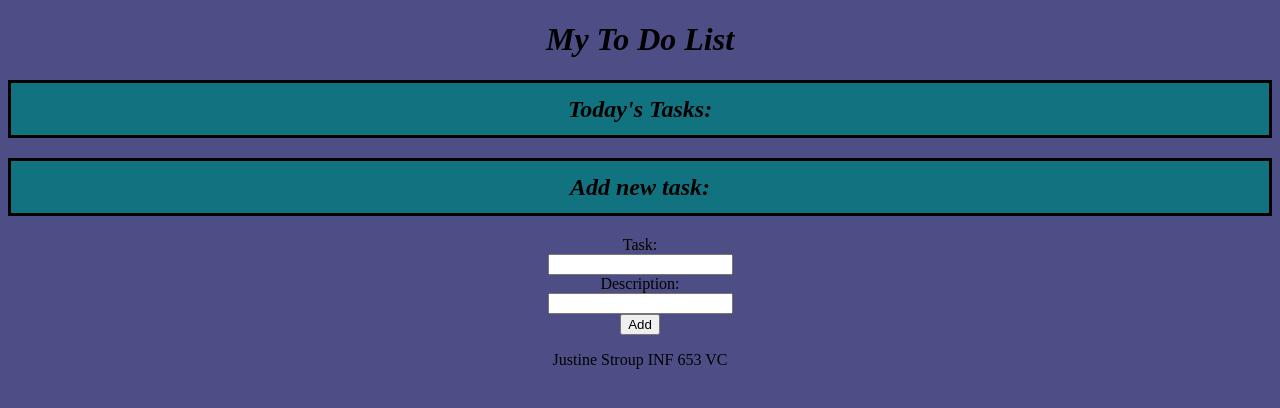
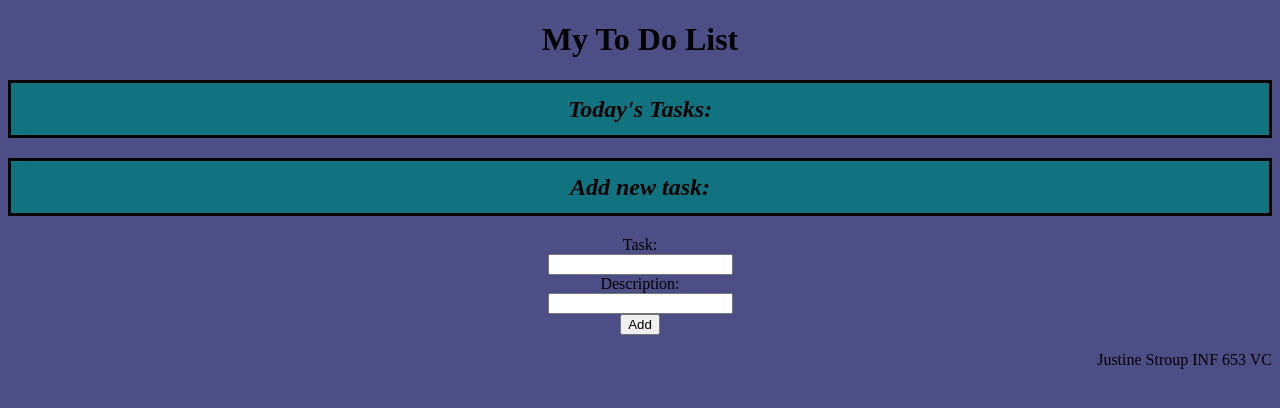
Before and after one commit to justinestroup17/justinestroup_inf653vc_to_do_list, a PHP site: page / in a window 1280 px wide. Shown: the top 408 px of the page. Run offline with PHP 8.4, Linux system fonts and the light colour scheme; data that the repository does not hold is empty.

Commit message:
changed credentials

```diff
--- a/database.php
+++ b/database.php
@@ -1,11 +1,11 @@
 <?php
     $dsn = 'mysql:host=localhost;dbname=todolist';
     $username = 'root';
-    $password = '';
+    //$password = ''; commented out to allow access for class purposes
 
     try
     {
-        $db = new PDO($dsn, $username, $password);
+        $db = new PDO($dsn, $username);
     }
     catch (PDOException $e)
     {
--- a/database_error.php
+++ b/database_error.php
@@ -3,7 +3,7 @@
 
 <head>
     <title>To Do List</title>
-    <link rel="stylesheet" type="text/css" href="main.css" />
+    <link rel="stylesheet" type="text/css" href="style.css" />
 </head>
 
 <body>
--- a/index.php
+++ b/index.php
@@ -18,11 +18,11 @@
     <link rel="stylesheet" type="text/css" href="style.css">
 </head>
 <body>
-    <header><h1 class="title">My To Do List</h1></header>
+    <header><h1>My To Do List</h1></header>
     <main>
     <!-- Show today's tasks -->
     <section>
-        <h2 id="tasks" class="title">Today's Tasks:</h2>
+        <h2 id="tasks" class="italics">Today's Tasks:</h2>
         <?php foreach ($todoitems as $todoitem) : ?>
         <ul>
             <li><?php echo $todoitem['title']; ?></li>
@@ -31,8 +31,8 @@
         <?php endforeach; ?>
     </section>
     <!-- Add new item -->
-    <section>
-        <h2 id="tasks" class="title">Add new task:</h2>
+    <aside>
+        <h2 id="tasks" class="italics">Add new task:</h2>
         <form action="index.php" method="post">
             <label for="newtitle">Task:</label><br>
             <input type="text" id="newtitle" name="title" required><br>
@@ -41,7 +41,7 @@
             <button>Add</button>
         </form>
         <?php include_once('index.php'); ?>
-    </section>
+    </aside>
     <footer>
     <p>Justine Stroup INF 653 VC</p>
     </footer>
--- a/style.css
+++ b/style.css
@@ -2,7 +2,13 @@ body {
     background: rgb(78, 78, 134);
     text-align: center;
 }
-.title {
+footer {
+    text-align: right;
+}
+header {
+    text-transform: capitalize !important;
+}
+.italics {
     font-style: italic;
 }
 #tasks {
```
